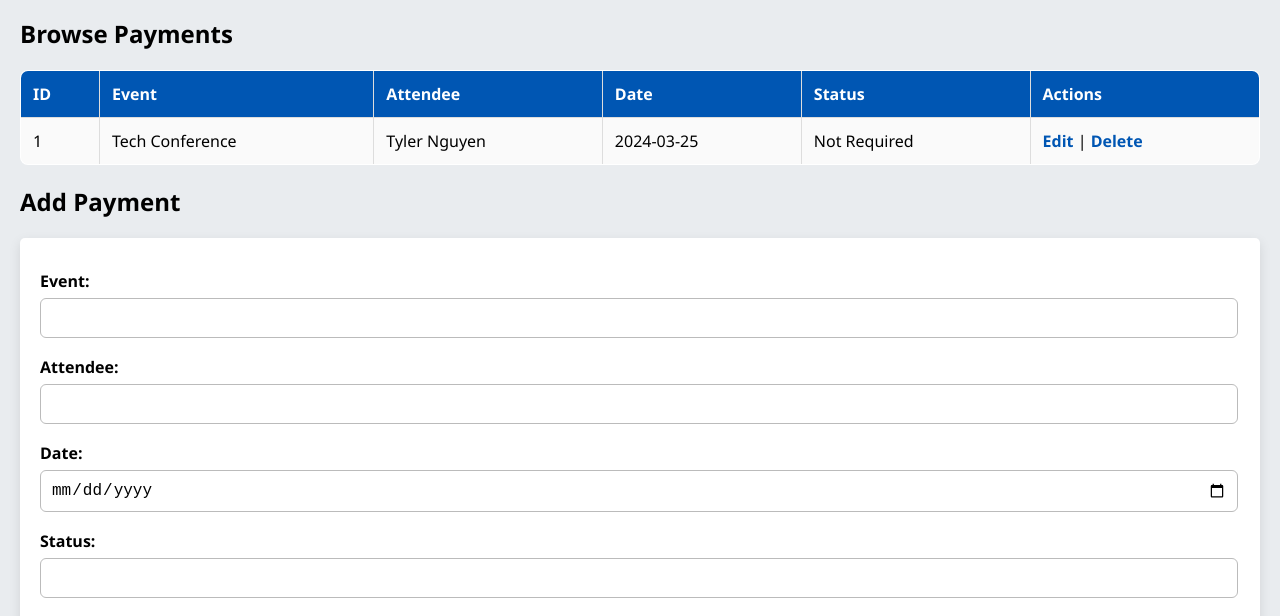
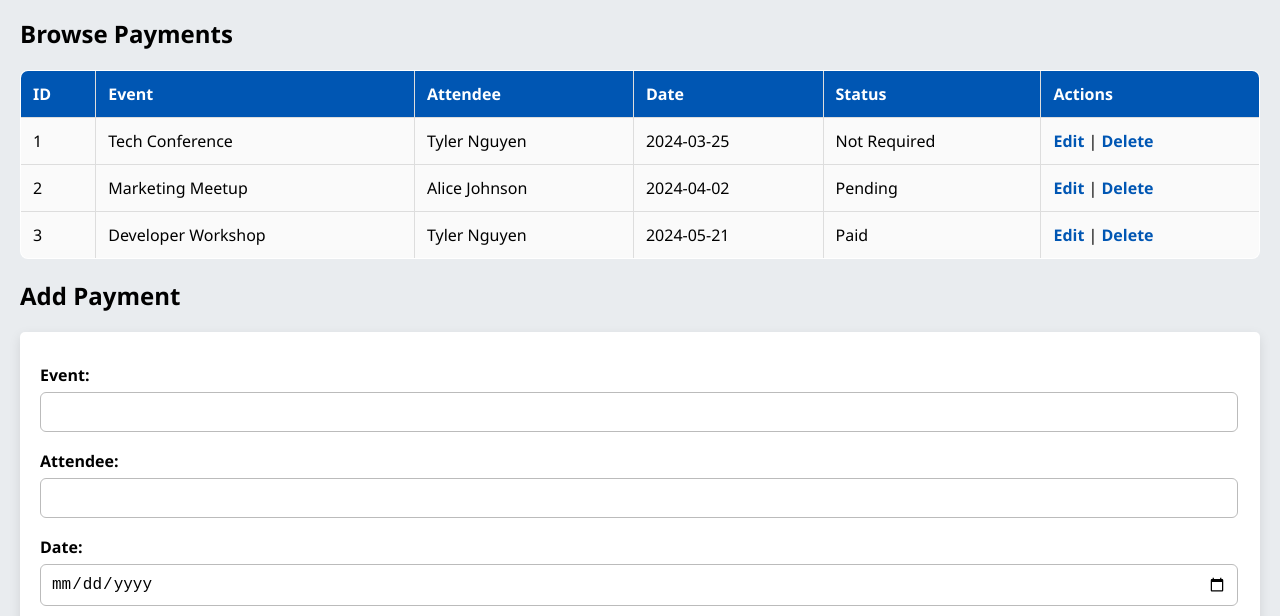
Before and after one commit to tylerd0307/nguyen-event-manager, a website: page ProjectGroup50_Step3_DRAFT/payments.html in a window 1280 px wide. Shown: the part 131-747 px from the top of the page. Drawn offline with Linux system fonts and the light colour scheme.

Commit message:
Added more sample data and updated dropdown menus accordingly

```diff
--- a/ProjectGroup50_Step3_DRAFT/payments.html
+++ b/ProjectGroup50_Step3_DRAFT/payments.html
@@ -26,6 +26,22 @@
             <td>Not Required</td>
             <td><a href="#">Edit</a> | <a href="#">Delete</a></td>
         </tr>
+        <tr>
+            <td>2</td>
+            <td>Marketing Meetup</td>
+            <td>Alice Johnson</td>
+            <td>2024-04-02</td>
+            <td>Pending</td>
+            <td><a href="#">Edit</a> | <a href="#">Delete</a></td>
+        </tr>
+        <tr>
+            <td>3</td>
+            <td>Developer Workshop</td>
+            <td>Tyler Nguyen</td>
+            <td>2024-05-21</td>
+            <td>Paid</td>
+            <td><a href="#">Edit</a> | <a href="#">Delete</a></td>
+        </tr>
     </table>
 
     <h2>Add Payment</h2>
@@ -42,6 +58,8 @@
         <label>Payment ID:</label>
         <select name="paymentID">
             <option value="1">Tech Conference (ID: 1)</option>
+            <option value="2">Marketing Meetup (ID: 2)</option>
+            <option value="3">Developer Workshop (ID: 3)</option>
         </select><br>
         <label>New Event:</label> <input type="text" name="newPaymentEvent"><br>
         <label>New Attendee:</label> <input type="text" name="newPaymentAttendee"><br>
@@ -55,6 +73,8 @@
         <label>Payment ID:</label>
         <select name="deletePaymentID">
             <option value="1">Tech Conference (ID: 1)</option>
+            <option value="2">Marketing Meetup (ID: 2)</option>
+            <option value="3">Developer Workshop (ID: 3)</option>
         </select><br>
         <input type="submit" value="Delete Payment">
     </form>
```
Also changed, not shown: ProjectGroup50_Step3_DRAFT/attendees_events.html (+17 -3 lines), ProjectGroup50_Step3_DRAFT/organizers.html (+18 -0 lines), ProjectGroup50_Step3_DRAFT/venues.html (+6 -6 lines).
